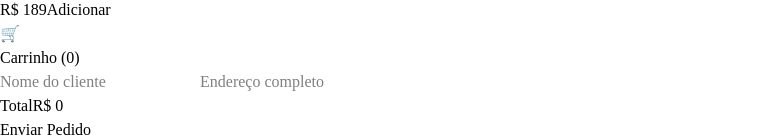
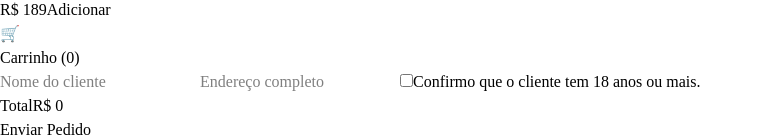
Before and after one commit to LuuckySilva/AdegaNatAI, a React (Vite) app in the folder client/: page / in a window 1280 px wide. Shown: the part 1682-1821 px from the top of the page, without its empty margins (0-763 px from the left). Built offline with nearby package versions, Linux system fonts and the light colour scheme.

Commit message:
feat: add age confirmation to checkout

```diff
--- a/client/src/App.jsx
+++ b/client/src/App.jsx
@@ -27,6 +27,7 @@ function App() {
   const [isCartOpen, setIsCartOpen] = useState(false)
   const [customerName, setCustomerName] = useState("")
   const [address, setAddress] = useState("")
+  const [isAdult, setIsAdult] = useState(false)
   const [showAdmin, setShowAdmin] = useState(false)
   const [savedOrders, setSavedOrders] = useState(getSavedOrders())
   const [selectedCategory, setSelectedCategory] = useState("Todos")
@@ -150,9 +151,7 @@ function App() {
     const productInCart = cart.find((item) => item.id === product.id)
 
     if (productInCart && productInCart.quantity >= product.stock) {
-      alert(
-        `Estoque máximo disponível para ${product.name}: ${product.stock}`
-      )
+      alert(`Estoque máximo disponível para ${product.name}: ${product.stock}`)
       return
     }
 
@@ -175,6 +174,11 @@ function App() {
       return
     }
 
+    if (!isAdult) {
+      alert("Confirme que o cliente tem 18 anos ou mais para continuar.")
+      return
+    }
+
     const orderNumber = getNextOrderNumber()
 
     const itemsMessage = cart
@@ -194,6 +198,9 @@ function App() {
 👤 Cliente:
 ${customerName}
 
+🔞 Maior de idade:
+Sim, cliente confirmou ser maior de 18 anos.
+
 📍 Endereço:
 ${address}
 
@@ -208,6 +215,7 @@ R$ ${total}
       number: orderNumber,
       customerName,
       address,
+      isAdult,
       items: cart,
       total,
       date: new Date().toISOString(),
@@ -240,6 +248,7 @@ R$ ${total}
     setCart([])
     setCustomerName("")
     setAddress("")
+    setIsAdult(false)
     setIsCartOpen(false)
   }
 
@@ -308,6 +317,8 @@ R$ ${total}
         setCustomerName={setCustomerName}
         address={address}
         setAddress={setAddress}
+        isAdult={isAdult}
+        setIsAdult={setIsAdult}
         addToCart={addToCart}
         setCart={setCart}
         sendWhatsApp={sendWhatsApp}
--- a/client/src/components/Cart.jsx
+++ b/client/src/components/Cart.jsx
@@ -5,6 +5,8 @@ function Cart({
   setCustomerName,
   address,
   setAddress,
+  isAdult,
+  setIsAdult,
   addToCart,
   setCart,
   sendWhatsApp,
@@ -44,9 +46,7 @@ function Cart({
             type="text"
             placeholder="Nome do cliente"
             value={customerName}
-            onChange={(e) =>
-              setCustomerName(e.target.value)
-            }
+            onChange={(e) => setCustomerName(e.target.value)}
             className="w-full bg-zinc-900 border border-zinc-800 rounded-xl px-4 py-3 outline-none"
           />
 
@@ -54,11 +54,22 @@ function Cart({
             type="text"
             placeholder="Endereço completo"
             value={address}
-            onChange={(e) =>
-              setAddress(e.target.value)
-            }
+            onChange={(e) => setAddress(e.target.value)}
             className="w-full bg-zinc-900 border border-zinc-800 rounded-xl px-4 py-3 outline-none"
           />
+
+          <label className="flex items-start gap-3 bg-zinc-900 border border-zinc-800 rounded-xl px-4 py-3 text-sm text-zinc-300">
+            <input
+              type="checkbox"
+              checked={isAdult}
+              onChange={(e) => setIsAdult(e.target.checked)}
+              className="mt-1"
+            />
+
+            <span>
+              Confirmo que o cliente tem 18 anos ou mais.
+            </span>
+          </label>
         </div>
 
         <div className="space-y-3 max-h-60 overflow-auto">
@@ -86,15 +97,11 @@ function Cart({
                           product.id === item.id
                             ? {
                                 ...product,
-                                quantity:
-                                  product.quantity - 1,
+                                quantity: product.quantity - 1,
                               }
                             : product
                         )
-                        .filter(
-                          (product) =>
-                            product.quantity > 0
-                        )
+                        .filter((product) => product.quantity > 0)
                     )
                   }
                   className="bg-zinc-700 hover:bg-zinc-600 px-3 py-1 rounded-lg text-sm"
@@ -112,10 +119,7 @@ function Cart({
                 <button
                   onClick={() =>
                     setCart(
-                      cart.filter(
-                        (product) =>
-                          product.id !== item.id
-                      )
+                      cart.filter((product) => product.id !== item.id)
                     )
                   }
                   className="bg-red-500 hover:bg-red-600 px-3 py-1 rounded-lg text-sm"
```
